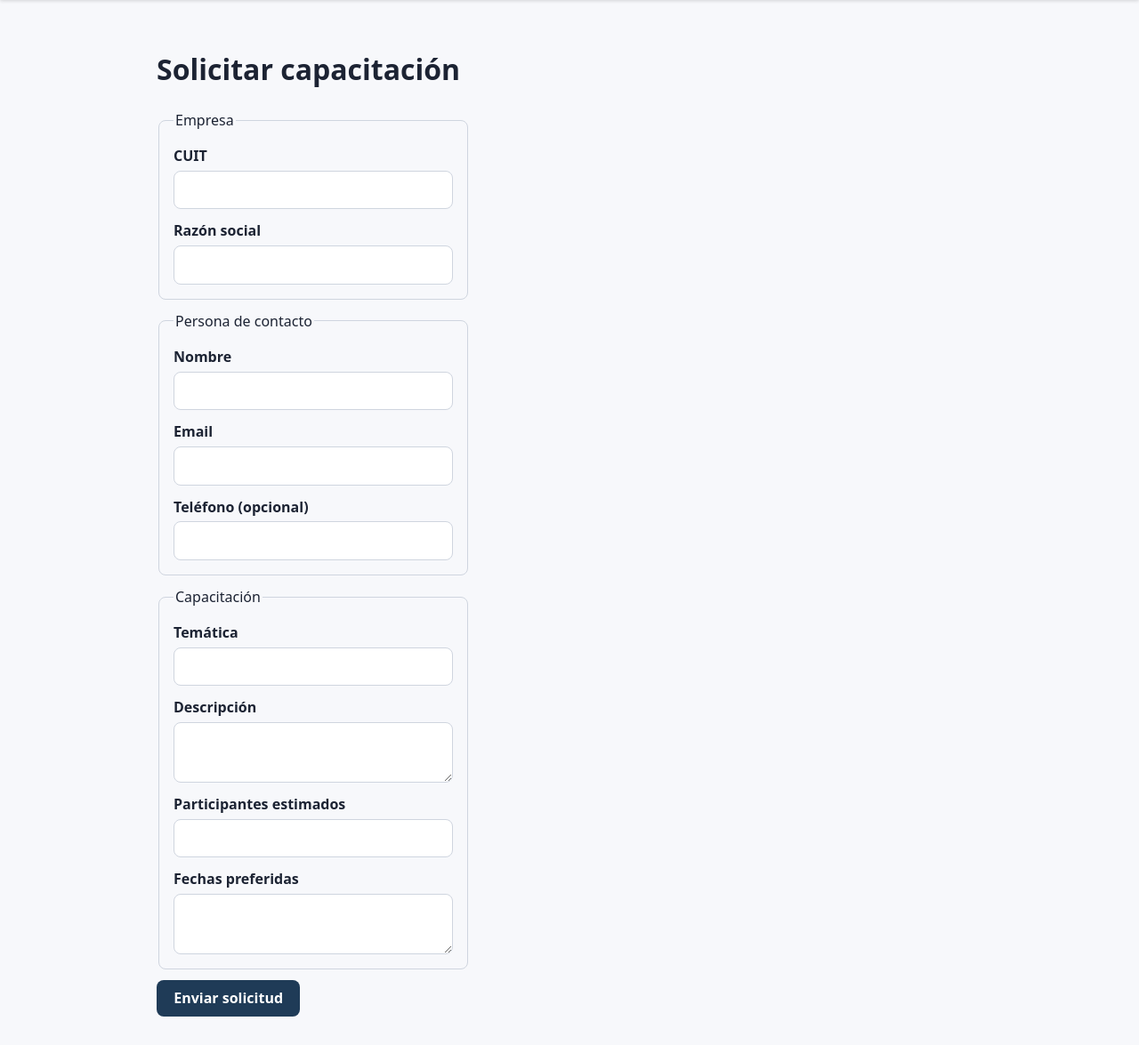
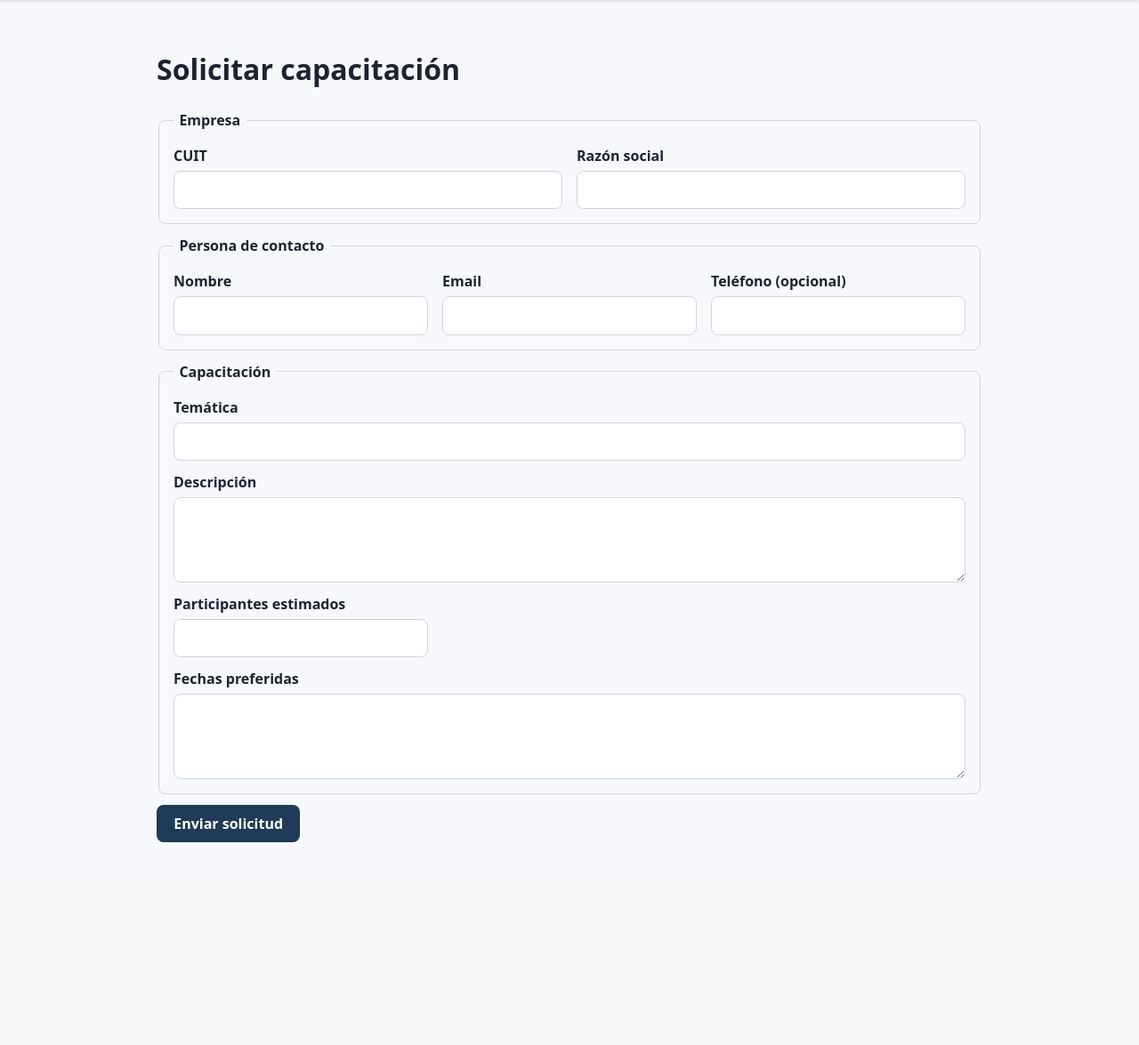
Before and after one commit to julivarea/BPMN-Proyecto, a Spring app: template web/src/main/resources/templates/solicitudes/formulario.html in a window 1280 px wide. Shown: the part 61-1236 px from the top of the page at 89% size. After the commit the page ends 1008 px from the top, so only its background shows below. Run offline with Thymeleaf, Linux system fonts and the light colour scheme; the template is opened without the code that fills it, so the values that code supplies are empty; some of the project's set-up classes (security, data sources, template engines, error pages and the like) are left out, and stand-ins take their place; some libraries are stand-ins or nearby versions.

Commit message:
fix(web): hacer que los formularios ocupen todo el ancho del contenido
El formulario de solicitud estaba limitado a 22rem y las áreas de texto de las pantallas de tareas traían un ancho fijo en columnas. Los formularios ahora usan todo el ancho y reparten sus campos en columnas; los de texto largo ocupan la fila entera. El login y la elección del docente conservan un ancho compacto.

```diff
--- a/web/src/main/resources/static/css/estilos.css
+++ b/web/src/main/resources/static/css/estilos.css
@@ -76,10 +76,26 @@ nav a[aria-current="page"] { background: rgba(255, 255, 255, 0.18); color: #fff;
 .sesion button:hover, a.sesion:hover { background: rgba(255, 255, 255, 0.1); }
 
 /* Formularios */
-.formulario { display: grid; gap: 0.75rem; max-width: 22rem; }
+/* Ocupan todo el ancho del contenido; los chicos (login, elegir un docente) usan .formulario-compacto. */
+.formulario { display: grid; gap: 0.75rem; }
+.formulario-compacto { max-width: 22rem; }
 .formulario label { display: grid; gap: 0.3rem; font-weight: 600; }
-.formulario input, .formulario textarea { padding: 0.55rem 0.7rem; border: 1px solid #cfd5df; border-radius: 0.5rem; font: inherit; }
-.formulario fieldset { display: grid; gap: 0.75rem; padding: 1rem; border: 1px solid #cfd5df; border-radius: 0.5rem; }
+.formulario input, .formulario textarea { width: 100%; padding: 0.55rem 0.7rem; border: 1px solid #cfd5df; border-radius: 0.5rem; font: inherit; }
+.formulario textarea { min-height: 6rem; resize: vertical; }
+/* Los campos de cada grupo se reparten en columnas según el ancho; los de texto largo ocupan la fila entera. */
+.formulario fieldset {
+    display: grid;
+    grid-template-columns: repeat(auto-fit, minmax(16rem, 1fr));
+    gap: 0.75rem 1rem;
+    padding: 1rem;
+    border: 1px solid #cfd5df;
+    border-radius: 0.5rem;
+}
+.formulario fieldset legend { padding: 0 0.4rem; font-weight: 600; }
+.formulario fieldset label:has(textarea), .formulario fieldset .ancho { grid-column: 1 / -1; }
+
+/* Las áreas de texto de las pantallas de tareas traen cols fijas: se adaptan al ancho disponible. */
+main textarea { width: 100%; max-width: 100%; }
 .formulario button {
     justify-self: start;
     padding: 0.55rem 1.2rem;
@@ -151,7 +167,6 @@ select { padding: 0.55rem 0.7rem; border: 1px solid #cfd5df; border-radius: 0.5r
     main { padding: 1.25rem 0.75rem; }
     .tabla { min-width: 36rem; }
     .tabla .accion { white-space: nowrap; }
-    .formulario { max-width: none; }
 }
 
 .mensaje, .error { padding: 0.6rem 0.9rem; border-radius: 0.5rem; }
--- a/web/src/main/resources/templates/login.html
+++ b/web/src/main/resources/templates/login.html
@@ -10,7 +10,7 @@
     <p class="mensaje" th:if="${param.salida}">Cerraste la sesión.</p>
     <p class="error" th:if="${param.expirada}">La página estaba desactualizada o tu sesión venció. Ingresá de nuevo.</p>
     <p class="error" th:if="${param.error}">No se pudo ingresar: revisá el usuario y la contraseña.</p>
-    <form class="formulario" th:action="@{/login}" method="post">
+    <form class="formulario formulario-compacto" th:action="@{/login}" method="post">
         <label>Usuario
             <input type="text" name="username" autocomplete="username" required autofocus>
         </label>
--- a/web/src/main/resources/templates/solicitudes/formulario.html
+++ b/web/src/main/resources/templates/solicitudes/formulario.html
@@ -39,7 +39,7 @@
 
         <fieldset>
             <legend>Capacitación</legend>
-            <label>Temática
+            <label class="ancho">Temática
                 <input th:field="*{nombre}" required>
                 <span class="error" th:if="${#fields.hasErrors('nombre')}" th:errors="*{nombre}"></span>
             </label>
--- a/web/src/main/resources/templates/tareas/definir-docente.html
+++ b/web/src/main/resources/templates/tareas/definir-docente.html
@@ -9,7 +9,7 @@
     <h1>Definir docente</h1>
     <p>Elegí quién desarrollará el curso de la solicitud
         <strong th:text="${tarea.solicitud() == null ? '—' : tarea.solicitud()}">42</strong>.</p>
-    <form class="formulario" th:action="@{'/tareas/' + ${tarea.id()} + '/definir-docente'}" method="post">
+    <form class="formulario formulario-compacto" th:action="@{'/tareas/' + ${tarea.id()} + '/definir-docente'}" method="post">
         <label for="docenteAsignado">Docente responsable</label>
         <select id="docenteAsignado" name="docenteAsignado" required>
             <option value="" selected disabled>Seleccioná un docente</option>
```
